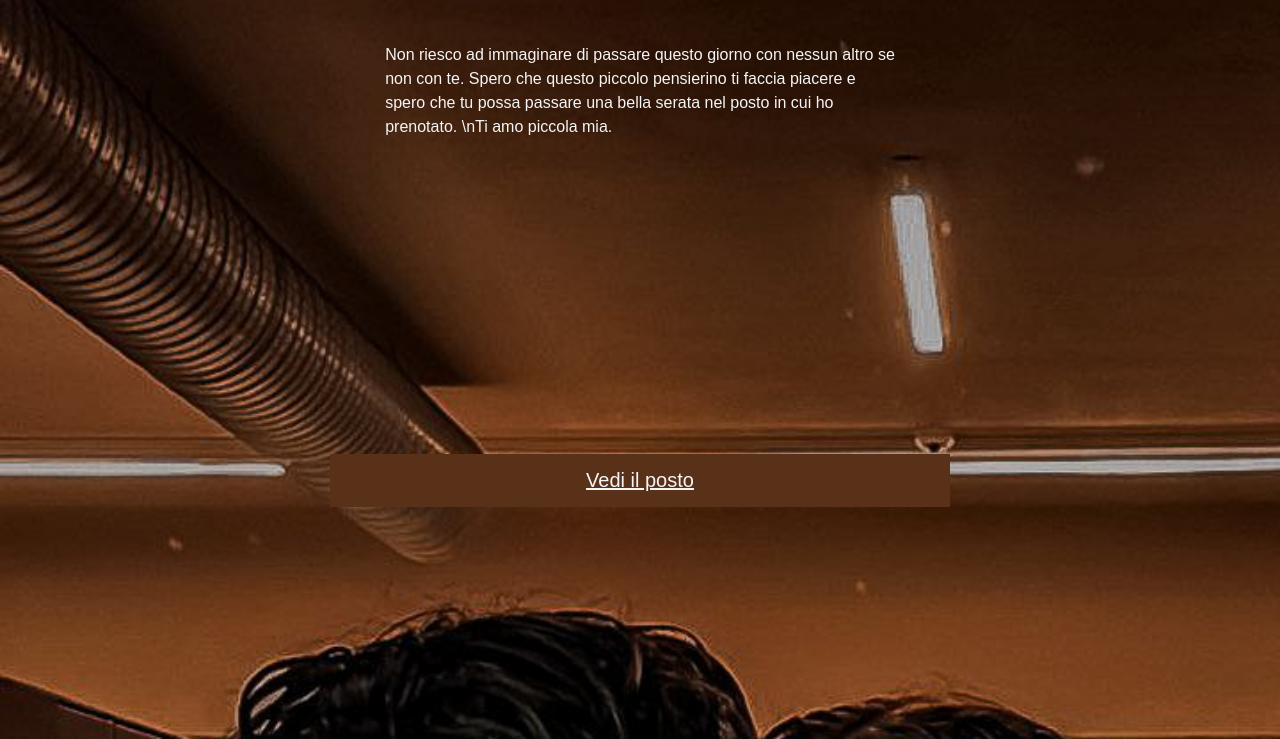
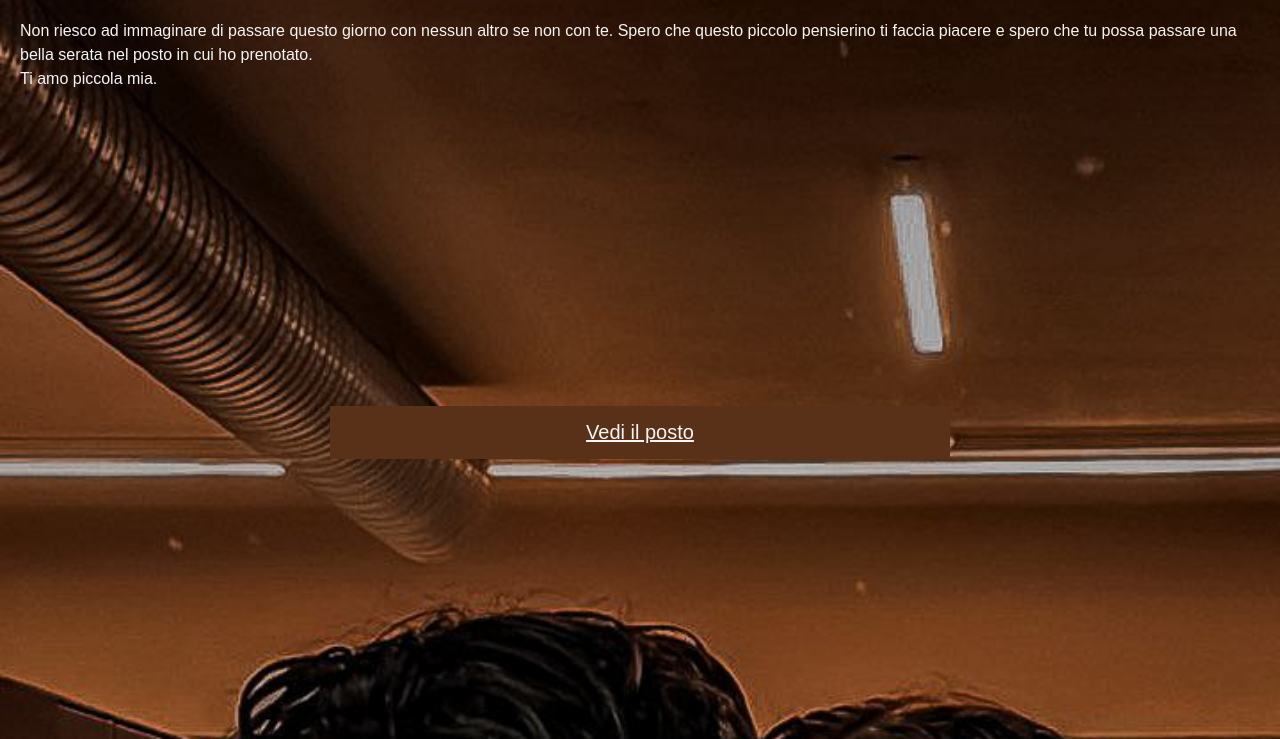
Before and after one commit to tdugini/san-valentino-2024, a plain HTML site: page index.html in a window 1280 px wide. Shown: the part 61-800 px from the top of the page. Drawn offline with Linux system fonts and the light colour scheme.

Commit message:
refactoring css #5

```diff
--- a/index.html
+++ b/index.html
@@ -14,7 +14,9 @@
         Non riesco ad immaginare di passare questo giorno con nessun altro se
         non con te. Spero che questo piccolo pensierino ti faccia piacere e
         spero che tu possa passare una bella serata nel posto in cui ho
-        prenotato. \nTi amo piccola mia.
+        prenotato.
+        <br />
+        Ti amo piccola mia.
       </label>
       <button class="button">
         <a href="https://maps.app.goo.gl/kmHLVPgzctkcsyfx7">Vedi il posto</a>
--- a/styles.css
+++ b/styles.css
@@ -44,5 +44,4 @@
 .messageText {
   line-height: 1.5;
   display: block;
-  white-space: pre-line;
 }
```
